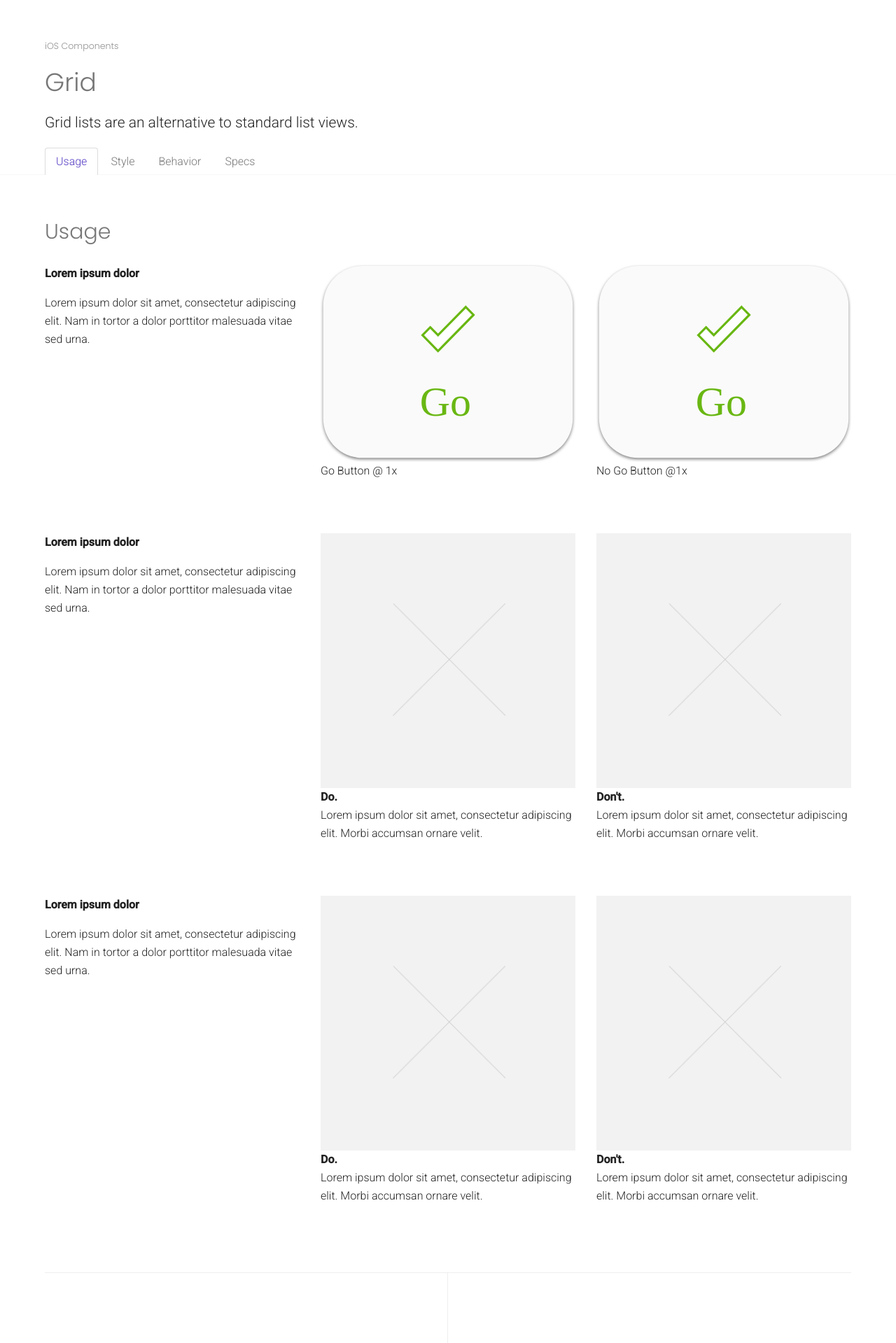
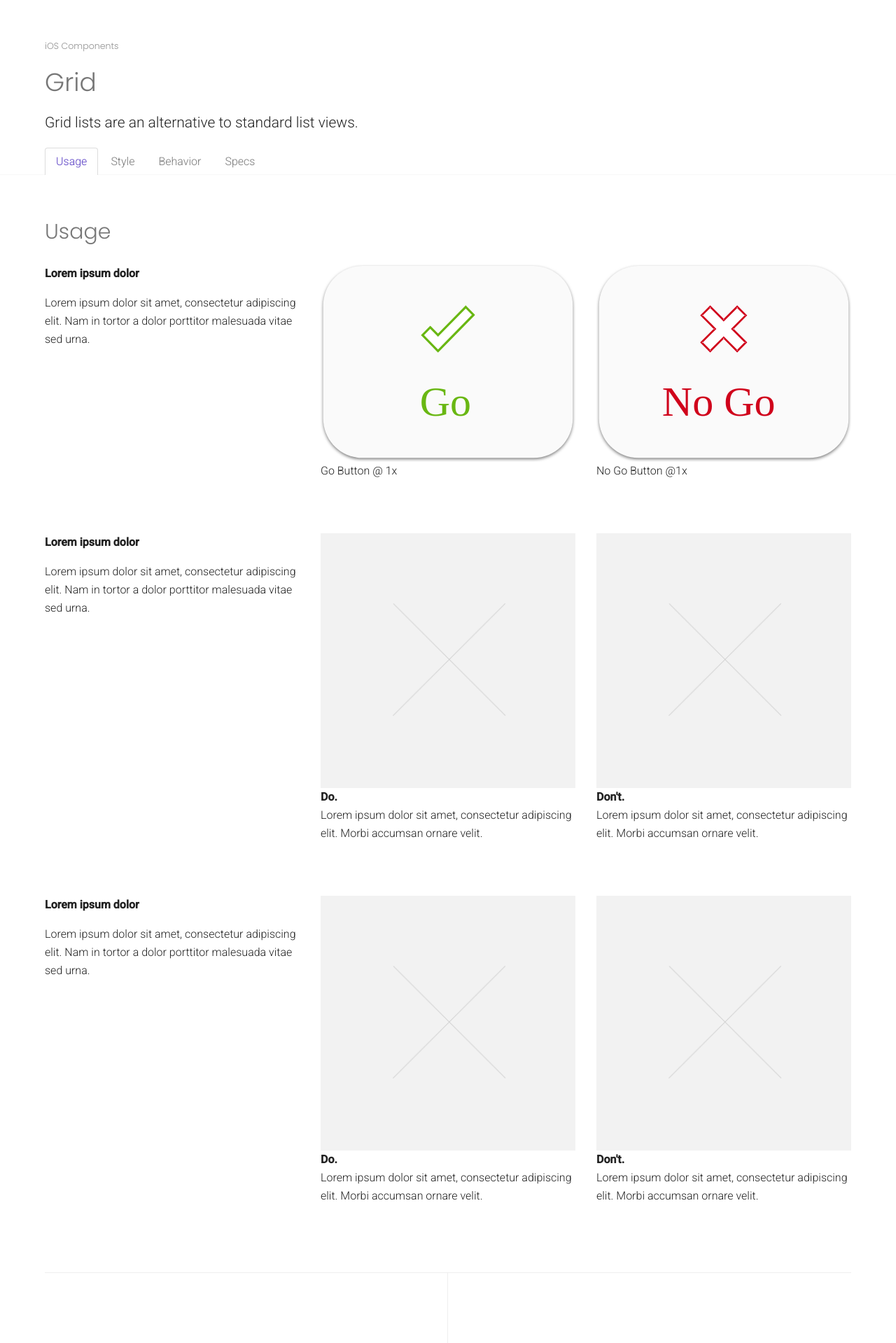
Before and after one commit to kendallsj/startbox, a Jekyll site: the page built from guidelines/ios/grid.html, in a window 1280 px wide. Shown: the whole page at 70% size. Built offline with Jekyll 4.4.1, drawn with Linux system fonts in a browser that asks for light colours; Markdown is read by kramdown in place of the engine named in the settings.

Commit message:
Update temp_tab_usage.html

```diff
--- a/_includes/examples/ios/temp_tab_usage.html
+++ b/_includes/examples/ios/temp_tab_usage.html
@@ -11,7 +11,7 @@
     </div>
 
     <div class="col-4">
-        <img src="{{site.baseurl}}/img/BTN_GO.svg" class="block blank">
+        <img src="{{site.baseurl}}/img/BTN_NO_GO.svg" class="block blank">
         <p class="img-comment">No Go Button @1x</p>
     </div>
   </div>
```
